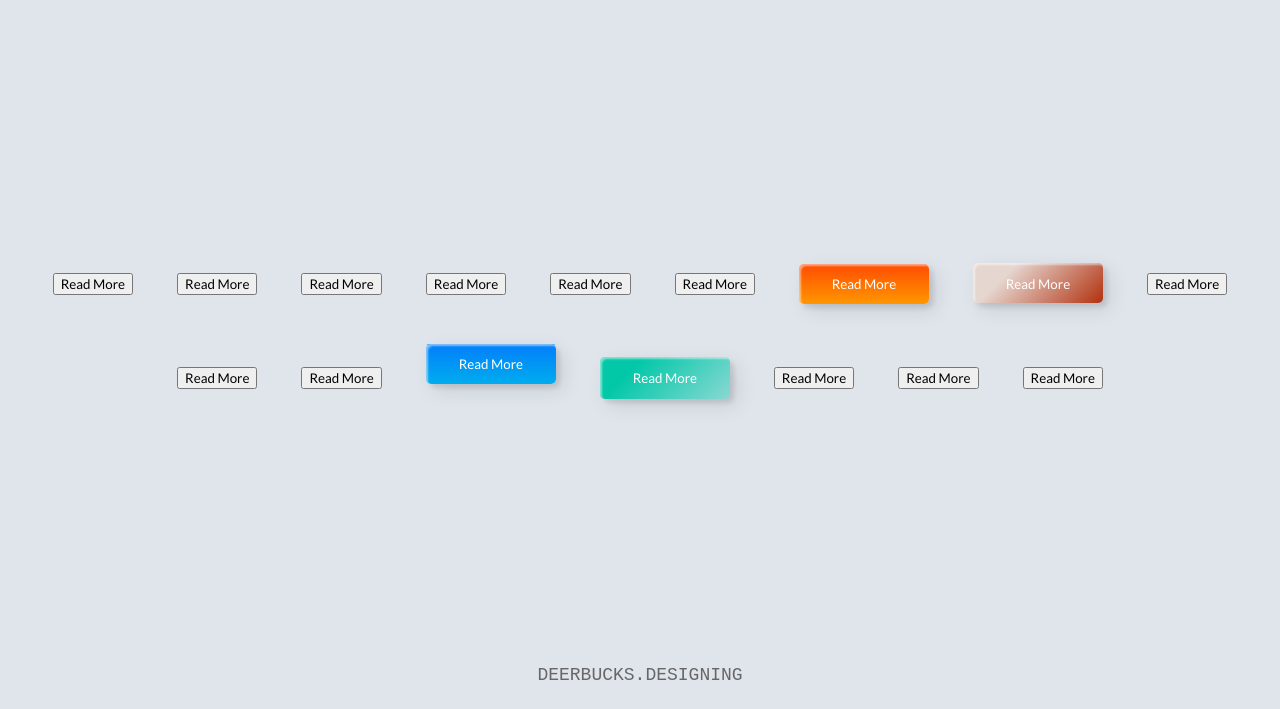
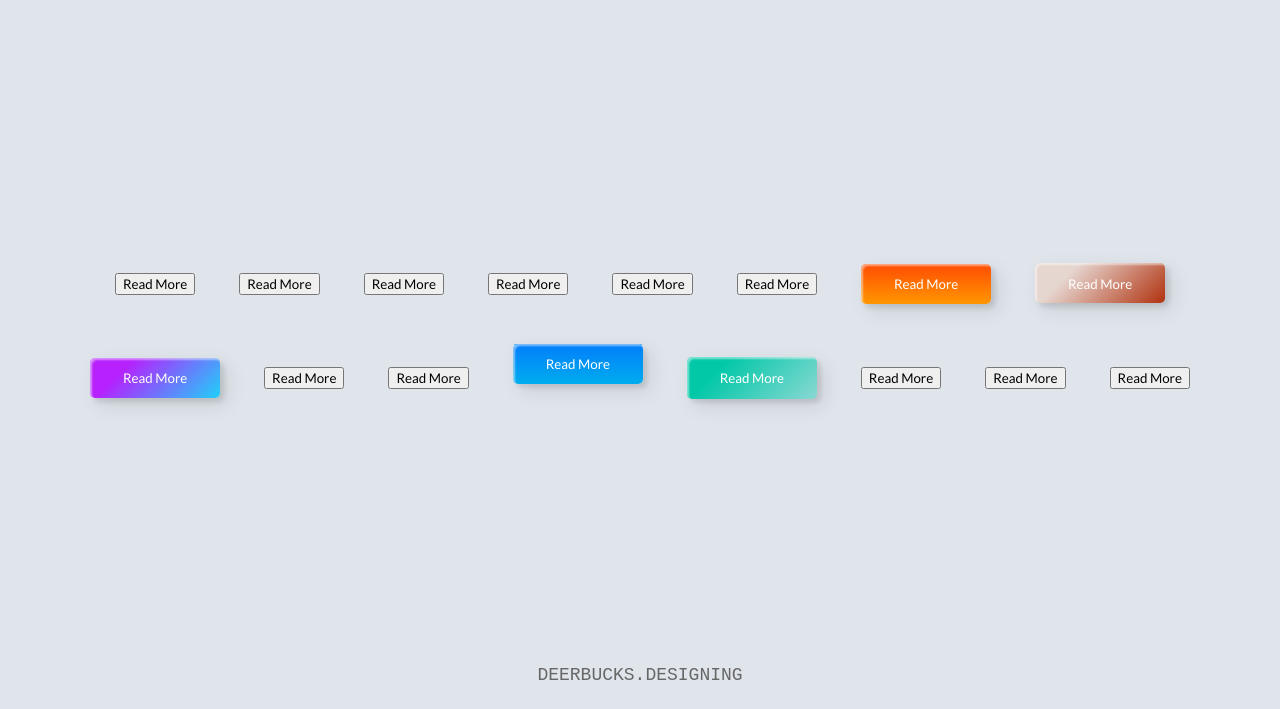
Before and after one commit to cc5324/animation-buttons, a website: page index.html in a window 1280 px wide. Shown: the part 91-800 px from the top of the page. Drawn offline with Linux system fonts and the light colour scheme.

Commit message:
feat: add button-9

```diff
--- a/scss/components/buttons/_button-7.scss
+++ b/scss/components/buttons/_button-7.scss
@@ -9,7 +9,7 @@
   background-color: rgba(251, 75, 2, 1);
   box-shadow: -7px -7px 20px 0 rgba(255, 255, 255, 0.9),
     -4px -4px 5px 0 rgba(255, 255, 255, 0.9), 7px 7px 20px 0 rgba(0, 0, 0, 0.2),
-    4px 4px 5px 0 rgba(0, 0, 0, 0.3);
+    4px 4px 5px 0 rgba(90, 41, 41, 0.3);
   transition: all 300ms ease;
 }
 
@@ -28,6 +28,7 @@
     rgba(255, 151, 0, 1) 0%,
     rgba(255, 75, 2, 1) 100%
   );
+  cursor: pointer;
   transition: all 300ms ease;
   &:hover {
     background: transparent;
--- /dev/null
+++ b/scss/components/buttons/_button-9.scss
@@ -0,0 +1,42 @@
+%button-shadow {
+  box-shadow: inset 2px 2px 2px 0 rgba(255, 255, 255, 0.5),
+    7px 7px 20px 0 rgba(0, 0, 0, 0.1), 4px 4px 5px 0 rgba(0, 0, 0, 0.1);
+}
+%button-shadow-hover {
+  box-shadow: 4px 4px 6px 0 rgba(255, 255, 255, 0.5),
+    -4px -4px 6px 0 rgba(116, 125, 136, 0.2),
+    inset -4px -4px 6px 0 rgba(255, 255, 255, 0.5),
+    inset 4px 4px 6px 0 rgba(116, 125, 136, 0.3);
+}
+.button9 {
+  @extend %button-shadow;
+  position: relative;
+  width: 130px;
+  height: 40px;
+  border: none;
+  border-radius: 5px;
+  overflow: hidden;
+  color: white;
+  font-weight: 500;
+  background: transparent;
+  cursor: pointer;
+  transition: all 300ms ease;
+
+  &:hover {
+    @extend %button-shadow-hover;
+    &::after {
+      @extend %button-shadow-hover;
+      transform: rotate(180deg) scale(2);
+    }
+  }
+  &::after {
+    content: "";
+    position: absolute;
+    inset: 0;
+    z-index: -1;
+    display: block;
+    background-color: #1fd1f9;
+    background: linear-gradient(315deg, #1fd1f9 0%, #b621fe 74%);
+    transition: all 300ms ease;
+  }
+}
--- a/scss/layout/_body.scss
+++ b/scss/layout/_body.scss
@@ -2,6 +2,7 @@
 
 @use "../components/buttons/button-7";
 @use "../components/buttons/button-8";
+@use "../components/buttons/button-9";
 @use "../components/buttons/button-12";
 @use "../components/buttons/button-13";
 
```
Also changed, not shown: style/style.css, 1 other file.
